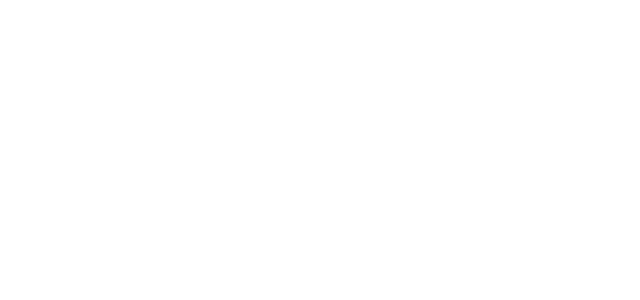
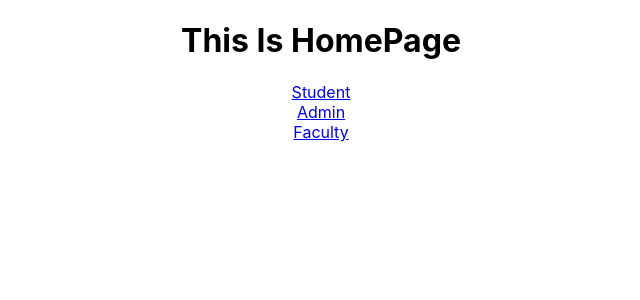
Before and after one commit to gauravruhela07/InstituteERP, a React (Create React App) app in the folder Course-Registration-Automation-System/: page / in a window 1280 px wide. Shown: the top 300 px of the page, without its empty margins (319-959 px from the left). Built offline with nearby package versions, Linux system fonts and the light colour scheme.

Commit message:
Added Template

```diff
--- a/Course-Registration-Automation-System/package.json
+++ b/Course-Registration-Automation-System/package.json
@@ -7,7 +7,9 @@
     "@testing-library/react": "^9.5.0",
     "@testing-library/user-event": "^7.2.1",
     "react": "^16.13.1",
+    "react-bootstrap": "^1.3.0",
     "react-dom": "^16.13.1",
+    "react-router-dom": "^5.2.0",
     "react-scripts": "3.4.3"
   },
   "scripts": {
--- a/Course-Registration-Automation-System/src/App.js
+++ b/Course-Registration-Automation-System/src/App.js
@@ -1,11 +1,21 @@
 import React from 'react';
-import logo from './logo.svg';
+import { BrowserRouter as Router, Route} from "react-router-dom";
 import './App.css';
+
+import Student from './components/Student/student';
+import Admin from './components/Admin/admin';
+import Faculty from './components/Faculty/faculty';
+import HomePage from './homepage';
 
 function App() {
   return (
     <div className="App">
-
+      <Router>
+        <Route path='/' exact component={HomePage}/>
+        <Route path='/student' exact component={Student}/>
+        <Route path='/admin' exact component={Admin}/>
+        <Route path='/faculty' exact component={Faculty}/>
+      </Router>
     </div>
   );
 }
--- a/Course-Registration-Automation-System/src/components/Admin/admin.js
+++ b/Course-Registration-Automation-System/src/components/Admin/admin.js
@@ -7,3 +7,5 @@
         </div>
     )
 }
+
+export default Admin;
--- a/Course-Registration-Automation-System/src/components/Student/student.js
+++ b/Course-Registration-Automation-System/src/components/Student/student.js
@@ -1,9 +1,11 @@
 import React from 'react';
 
-const Admin = () => {
+const Student = () => {
     return (
         <div>
             This is student page!
         </div>
     )
 }
+
+export default Student;
--- /dev/null
+++ b/Course-Registration-Automation-System/src/homepage.js
@@ -0,0 +1,16 @@
+import React from 'react';
+import Button from 'react-bootstrap/Button';
+const HomePage = () => {
+    return (
+        <div>
+            <h1>This Is HomePage</h1>
+            <Button href='/student'>Student</Button>
+            <br></br>
+            <Button href='/admin'>Admin</Button>
+            <br></br>
+            <Button href='/faculty'>Faculty</Button>
+        </div>
+    );
+}
+
+export default HomePage;
```
Also changed, not shown: Course-Registration-Automation-System/src/components/Faculty/faculty.js (+5 -3 lines), 1 other file (tests, documents, lock files or other folders).
